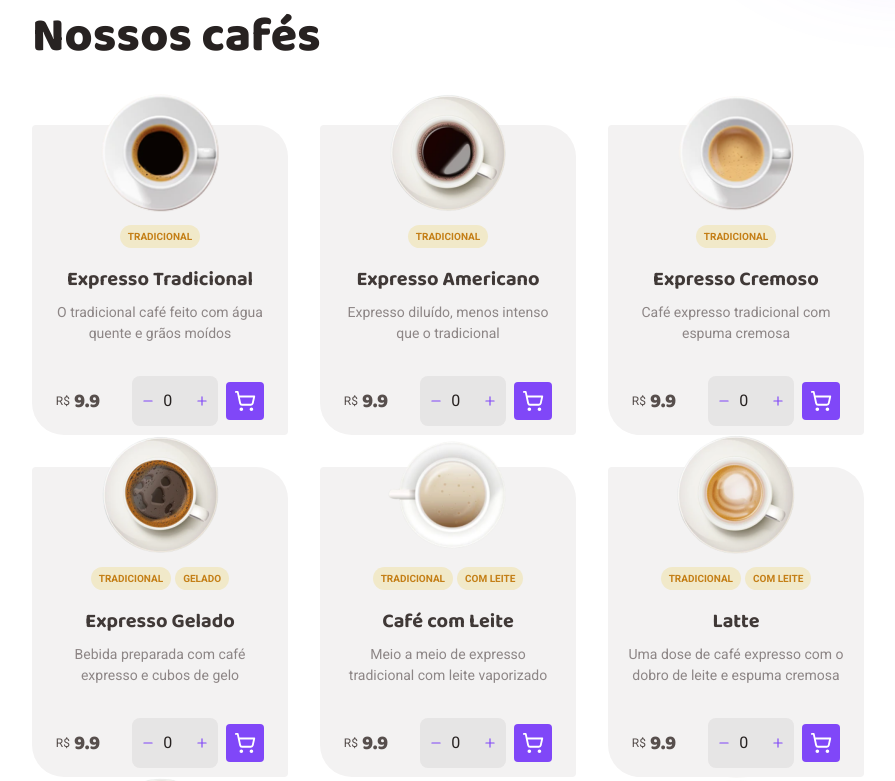
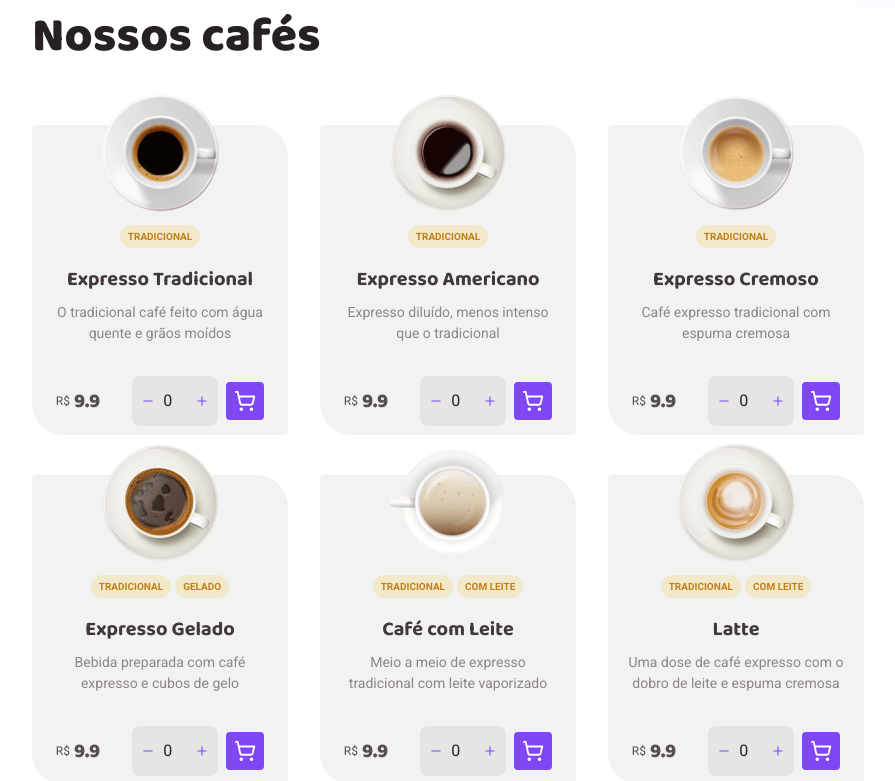
Before and after one commit to LElTEDEV/coffee, a React (Vite) app: page / in a window 1280 px wide. Shown: the part 720-1501 px from the top of the page, without its empty margins (128-1023 px from the left). Built offline with nearby package versions, Linux system fonts and the light colour scheme.

Commit message:
refactor: adicionado espaçamento entre os cafes

```diff
--- a/src/pages/Home.tsx
+++ b/src/pages/Home.tsx
@@ -188,7 +188,7 @@ export function Home() {
           Nossos cafés
         </h1>
 
-        <div className="w-full flex flex-col flex-wrap md:flex-row items-center justify-center lg:justify-start gap-8">
+        <div className="w-full flex flex-col flex-wrap md:flex-row items-center justify-center lg:justify-start gap-x-8 gap-y-10">
           {COFFEES.map((item) => (
             <CoffeeItem
               key={item.title}
```
